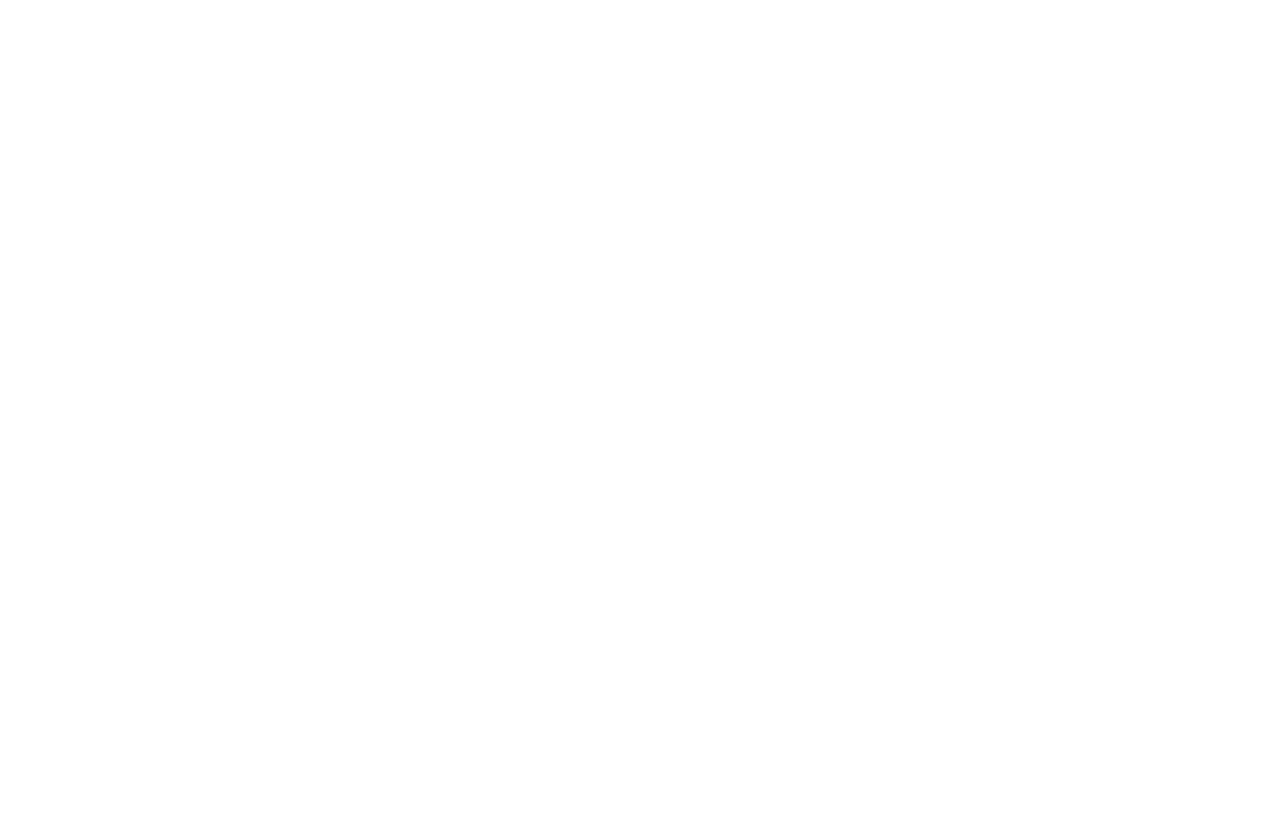
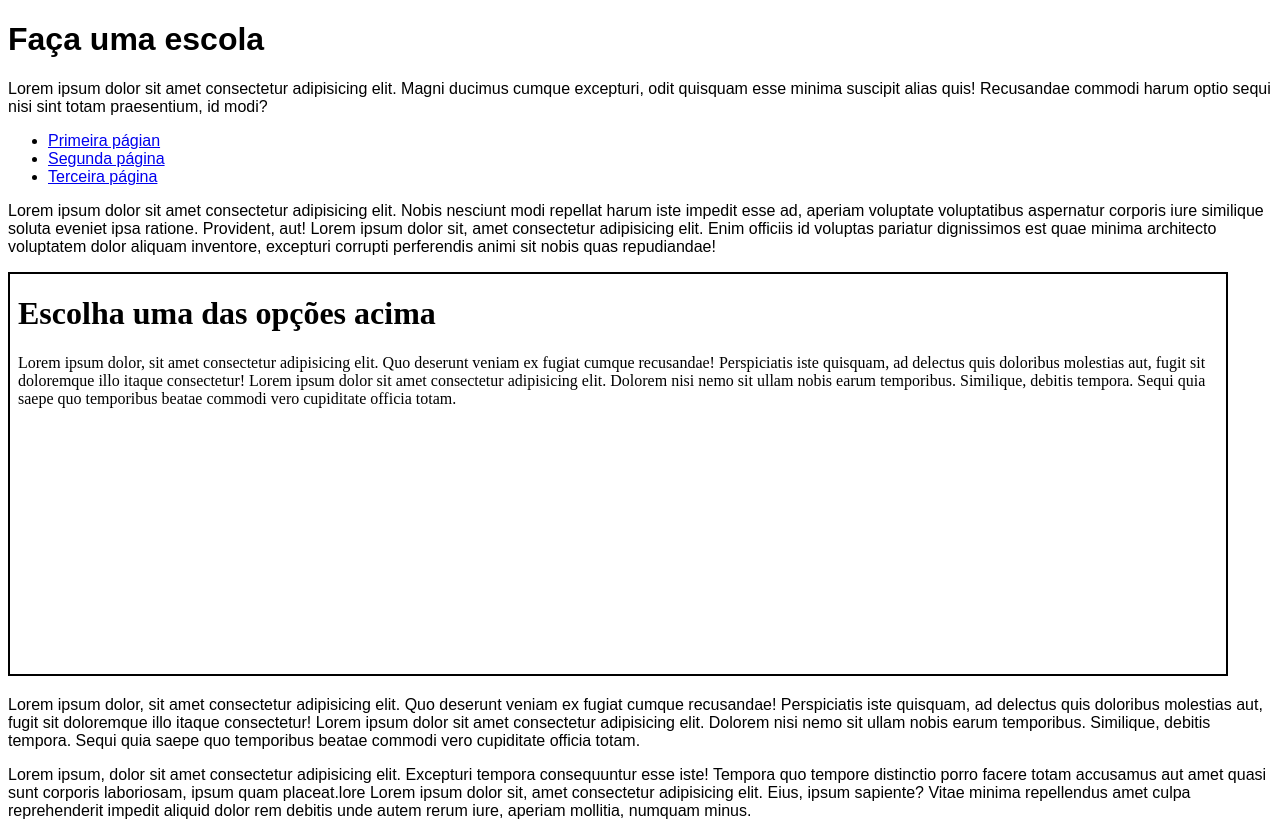
Before and after one commit to coelhoalexandre/curso-de-html-css-curso-em-video, a plain HTML site: page exercicios/ex024/iframe003.html in a window 1280 px wide. Before the commit the page ends 800 px from the top, so only its background shows below. Drawn offline with Linux system fonts and the light colour scheme.

Commit message:
iframe003

```diff
--- a/exercicios/ex024/iframe003.html
+++ b/exercicios/ex024/iframe003.html
@@ -4,9 +4,48 @@
     <meta charset="UTF-8">
     <meta http-equiv="X-UA-Compatible" content="IE=edge">
     <meta name="viewport" content="width=device-width, initial-scale=1.0">
-    <title>Document</title>
+    <title>Uso de Iframe</title>
+    <style>
+        body {
+            font-family: Arial, Helvetica, sans-serif;
+        }
+
+        iframe {
+            width: 95vw;
+            height: 400px;
+            border: 2px solid black;
+
+        }
+    </style>
 </head>
 <body>
+    <h1>Faça uma escola</h1>
 
+    <p>
+        Lorem ipsum dolor sit amet consectetur adipisicing elit. Magni ducimus cumque excepturi, odit quisquam esse minima suscipit alias quis! Recusandae commodi harum optio sequi nisi sint totam praesentium, id modi?
+    </p>
+
+    <ul>
+        <li><a href="pages/page001.html" target="frame">Primeira págian</a></li>
+        <li><a href="pages/page002.html" target="frame">Segunda página</a></li>
+        <li><a href="pages/page003.html" target="frame">Terceira página</a></li>
+    </ul>
+
+    <p>
+        Lorem ipsum dolor sit amet consectetur adipisicing elit. Nobis nesciunt modi repellat harum iste impedit esse ad, aperiam voluptate voluptatibus aspernatur corporis iure similique soluta eveniet ipsa ratione. Provident, aut! Lorem ipsum dolor sit, amet consectetur adipisicing elit. Enim officiis id voluptas pariatur dignissimos est quae minima architecto voluptatem dolor aliquam inventore, excepturi corrupti perferendis animi sit nobis quas repudiandae!
+    </p>
+
+    <iframe name="frame" srcdoc="<h1>Escolha uma das opções acima</h1> <p> Lorem ipsum dolor, sit amet consectetur adipisicing elit. Quo deserunt veniam ex fugiat cumque recusandae! Perspiciatis iste quisquam, ad delectus quis doloribus molestias aut, fugit sit doloremque illo itaque consectetur! Lorem ipsum dolor sit amet consectetur adipisicing elit. Dolorem nisi nemo sit ullam nobis earum temporibus. Similique, debitis tempora. Sequi quia saepe quo temporibus beatae commodi vero cupiditate officia totam.</p> <img src'imagens/cursoemvideo.png'">
+
+        <p>Inflelizmente seu navegador não é compatível com isso</p>
+    </iframe>
+
+    <p>
+        Lorem ipsum dolor, sit amet consectetur adipisicing elit. Quo deserunt veniam ex fugiat cumque recusandae! Perspiciatis iste quisquam, ad delectus quis doloribus molestias aut, fugit sit doloremque illo itaque consectetur! Lorem ipsum dolor sit amet consectetur adipisicing elit. Dolorem nisi nemo sit ullam nobis earum temporibus. Similique, debitis tempora. Sequi quia saepe quo temporibus beatae commodi vero cupiditate officia totam.
+    </p>
+
+    <p>
+        Lorem ipsum, dolor sit amet consectetur adipisicing elit. Excepturi tempora consequuntur esse iste! Tempora quo tempore distinctio porro facere totam accusamus aut amet quasi sunt corporis laboriosam, ipsum quam placeat.lore Lorem ipsum dolor sit, amet consectetur adipisicing elit. Eius, ipsum sapiente? Vitae minima repellendus amet culpa reprehenderit impedit aliquid dolor rem debitis unde autem rerum iure, aperiam mollitia, numquam minus.
+    </p>
 </body>
 </html>
```
Also changed, not shown: exercicios/ex024/pages/page002.html (added, +26 -0 lines), exercicios/ex024/pages/page003.html (added, +26 -0 lines).
